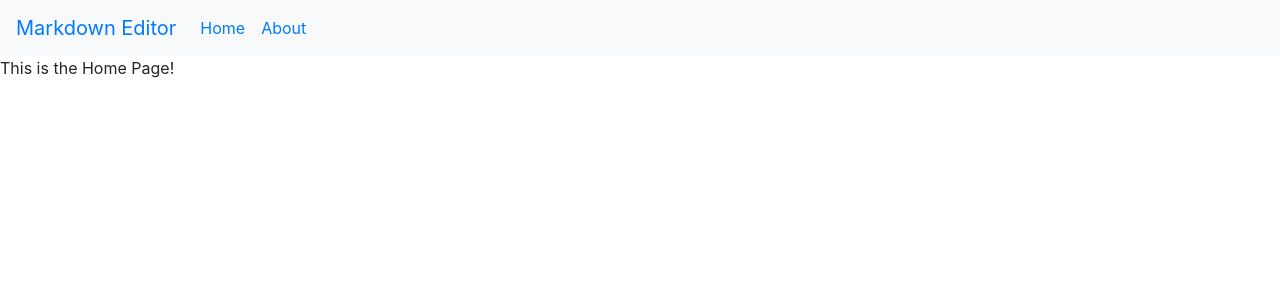
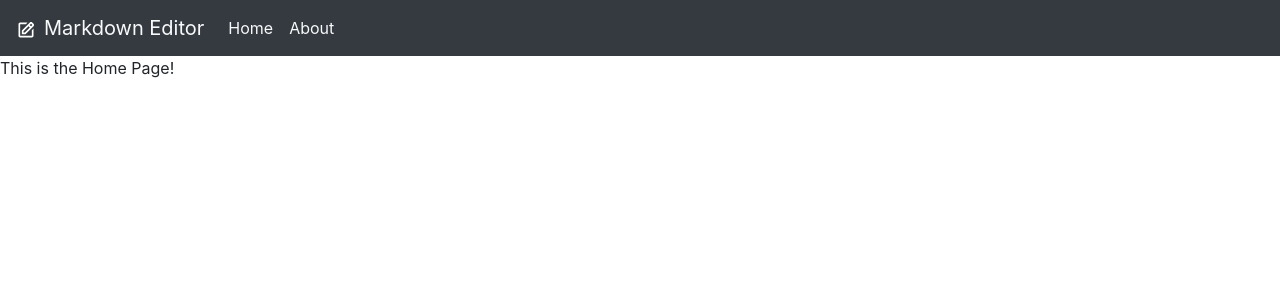
Before and after one commit to slimsloth/markdown-editor, a React (Create React App) app: page / in a window 1280 px wide. Shown: the top 300 px of the page. Built offline with nearby package versions, Linux system fonts and the light colour scheme.

Commit message:
dark mode for nav bar

```diff
--- a/package.json
+++ b/package.json
@@ -38,6 +38,7 @@
   "devDependencies": {
     "bootstrap": "^4.6.0",
     "react-bootstrap": "^1.6.0",
+    "react-icons": "^4.2.0",
     "react-router-dom": "^5.2.0"
   }
 }
--- a/src/components/Nav.jsx
+++ b/src/components/Nav.jsx
@@ -2,16 +2,24 @@ import React from "react";
 import { Link } from "react-router-dom";
 import Navbar from "react-bootstrap/Navbar";
 import Nav from "react-bootstrap/Nav";
+import { BiEdit } from "react-icons/bi";
 
 const NavigationBar = () => {
   return (
-    <Navbar bg="light" expand="lg">
-      <Navbar.Brand><Link to="/">Markdown Editor</Link></Navbar.Brand>
+    <Navbar variant="dark" bg ="dark" expand="lg">
+      <Navbar.Brand>
+        <BiEdit className="mr-2"/>
+        <Link to="/" className="text-light">Markdown Editor</Link>
+      </Navbar.Brand>
       <Navbar.Toggle aria-controls="basic-navbar-nav" />
       <Navbar.Collapse id="basic-navbar-nav">
         <Nav className="mr-auto">
-          <Nav.Link><Link to="/">Home</Link></Nav.Link>
-          <Nav.Link><Link to="/about">About</Link></Nav.Link>
+          <Nav.Link>
+            <Link to="/" className="text-light">Home</Link>
+          </Nav.Link>
+          <Nav.Link>
+            <Link to="/about" className="text-light">About</Link>
+          </Nav.Link>
         </Nav>
       </Navbar.Collapse>
     </Navbar>
--- a/src/pages/HomePage.js
+++ b/src/pages/HomePage.js
@@ -1,8 +1,9 @@
 import React from 'react';
+import Container from 'react-bootstrap/Container';
 
 const HomePage = () => {
     return (
-        <div>This is the Home Page!</div>
+        <Container fluid="true">This is the Home Page!</Container>
     )
 }
 
```
Also changed, not shown: 1 other file (tests, documents, lock files or other folders).
